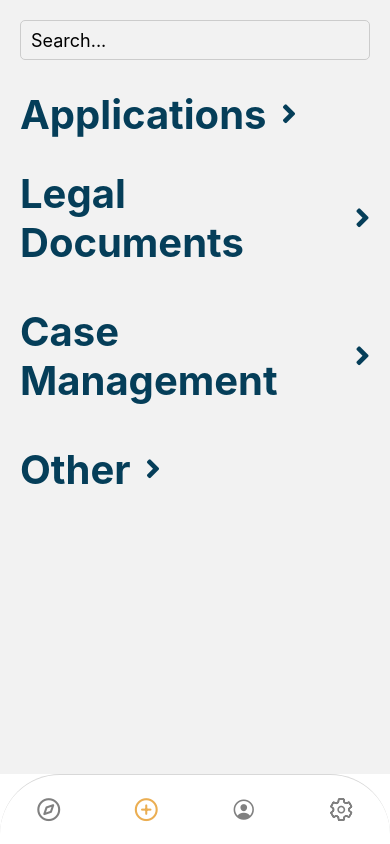
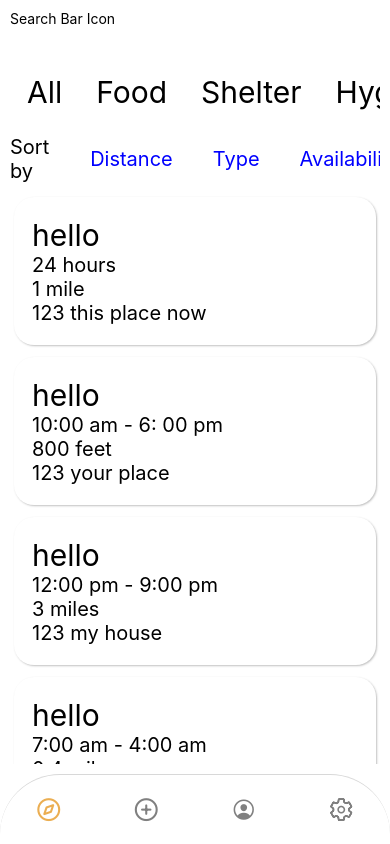
Before and after one commit to Valyria-Studios/geo_browser_app, a React Native app in the folder App/: screen /Applications in a window 390 px wide. Built offline with nearby package versions, Linux system fonts and the light colour scheme.

Commit message:
Updated Screens from new design layout

```diff
--- a/App/routes/AppNavigator.js
+++ b/App/routes/AppNavigator.js
@@ -1,8 +1,9 @@
 import React from "react";
 import { createBottomTabNavigator } from "@react-navigation/bottom-tabs";
-import Chat from "../screens/Chat";
+import Messages from "../screens/Messages";
 import Applications from "../screens/Applications";
 import Settings from "../screens/Settings";
+import Relationships from "../screens/Relationships";
 import Feathericons from "@expo/vector-icons/Feather";
 import Ionicons from "@expo/vector-icons/Ionicons";
 import Home from "../screens/Home";
@@ -20,10 +21,10 @@ const AppNavigator = () => {
           if (route.name === "Home") {
             iconName = focused ? "compass" : "compass";
             IconComponent = Feathericons;
-          } else if (route.name === "Applications") {
+          } else if (route.name === "Relationships") {
             iconName = focused ? "plus-circle" : "plus-circle";
             IconComponent = Feathericons;
-          } else if (route.name === "Chat") {
+          } else if (route.name === "Messages") {
             iconName = focused
               ? "person-circle-outline"
               : "person-circle-outline";
@@ -56,13 +57,13 @@ const AppNavigator = () => {
         options={{ headerShown: false }}
       />
       <Tab.Screen
-        name="Applications"
-        component={Applications}
+        name="Relationships"
+        component={Relationships}
         options={{ headerShown: false }}
       />
       <Tab.Screen
-        name="Chat"
-        component={Chat}
+        name="Messages"
+        component={Messages}
         options={{ headerShown: false }}
       />
       <Tab.Screen
--- a/App/screens/Applications.js
+++ b/App/screens/Applications.js
@@ -1,141 +1,141 @@
-import React, { useState } from "react";
-import {
-  View,
-  Text,
-  StyleSheet,
-  TouchableOpacity,
-  TextInput,
-} from "react-native";
-import { SafeAreaView } from "react-native-safe-area-context";
-import Icon from "react-native-vector-icons/FontAwesome5";
+// import React, { useState } from "react";
+// import {
+//   View,
+//   Text,
+//   StyleSheet,
+//   TouchableOpacity,
+//   TextInput,
+// } from "react-native";
+// import { SafeAreaView } from "react-native-safe-area-context";
+// import Icon from "react-native-vector-icons/FontAwesome5";
 
-export default function App() {
-  const [isDropdownVisible, setDropdownVisible] = useState(false);
-  const [searchQuery, setSearchQuery] = useState("");
-  const allItems = [
-    "Food Benefits",
-    "Health Insurance",
-    "Cash Assistance",
-    "Affordable Housing",
-    "Job Placement",
-    "Continuing Education",
-    "Disability Assistance",
-    "Legal Documents",
-    "Case Management",
-    "Other",
-  ];
+// export default function App() {
+//   const [isDropdownVisible, setDropdownVisible] = useState(false);
+//   const [searchQuery, setSearchQuery] = useState("");
+//   const allItems = [
+//     "Food Benefits",
+//     "Health Insurance",
+//     "Cash Assistance",
+//     "Affordable Housing",
+//     "Job Placement",
+//     "Continuing Education",
+//     "Disability Assistance",
+//     "Legal Documents",
+//     "Case Management",
+//     "Other",
+//   ];
 
-  const handleDropdownItemPress = (item) => {
-    console.log(`Item ${item} pressed.`);
-  };
+//   const handleDropdownItemPress = (item) => {
+//     console.log(`Item ${item} pressed.`);
+//   };
 
-  const handleTextPress = (index) => {
-    console.log(`Text ${index} pressed.`);
-  };
+//   const handleTextPress = (index) => {
+//     console.log(`Text ${index} pressed.`);
+//   };
 
-  const filteredItems = allItems.filter((item) =>
-    item.toLowerCase().includes(searchQuery.toLowerCase())
-  );
+//   const filteredItems = allItems.filter((item) =>
+//     item.toLowerCase().includes(searchQuery.toLowerCase())
+//   );
 
-  return (
-    <SafeAreaView style={styles.safeArea}>
-      <View style={styles.container}>
-        <TextInput
-          style={styles.searchInput}
-          placeholder="Search..."
-          onChangeText={(text) => setSearchQuery(text)}
-          value={searchQuery}
-        />
+//   return (
+//     <SafeAreaView style={styles.safeArea}>
+//       <View style={styles.container}>
+//         <TextInput
+//           style={styles.searchInput}
+//           placeholder="Search..."
+//           onChangeText={(text) => setSearchQuery(text)}
+//           value={searchQuery}
+//         />
 
-        <TouchableOpacity
-          activeOpacity={0.6}
-          onPress={() => setDropdownVisible(!isDropdownVisible)}
-          style={styles.dropdownButton}
-        >
-          <Text style={styles.text}>Applications</Text>
-          <Icon
-            name={isDropdownVisible ? "angle-down" : "angle-right"}
-            size={30}
-            style={styles.icon}
-          />
-        </TouchableOpacity>
+//         <TouchableOpacity
+//           activeOpacity={0.6}
+//           onPress={() => setDropdownVisible(!isDropdownVisible)}
+//           style={styles.dropdownButton}
+//         >
+//           <Text style={styles.text}>Applications</Text>
+//           <Icon
+//             name={isDropdownVisible ? "angle-down" : "angle-right"}
+//             size={30}
+//             style={styles.icon}
+//           />
+//         </TouchableOpacity>
 
-        {isDropdownVisible && (
-          <View style={styles.dropdownContainer}>
-            {filteredItems.slice(0, 7).map((item, index) => (
-              <TouchableOpacity
-                activeOpacity={0.6}
-                key={index}
-                onPress={() => handleDropdownItemPress(item)}
-              >
-                <Text style={styles.dropdownItem}>{item}</Text>
-              </TouchableOpacity>
-            ))}
-          </View>
-        )}
+//         {isDropdownVisible && (
+//           <View style={styles.dropdownContainer}>
+//             {filteredItems.slice(0, 7).map((item, index) => (
+//               <TouchableOpacity
+//                 activeOpacity={0.6}
+//                 key={index}
+//                 onPress={() => handleDropdownItemPress(item)}
+//               >
+//                 <Text style={styles.dropdownItem}>{item}</Text>
+//               </TouchableOpacity>
+//             ))}
+//           </View>
+//         )}
 
-        {filteredItems.slice(7).map((text, index) => (
-          <TouchableOpacity
-            activeOpacity={0.6}
-            key={index}
-            onPress={() => handleTextPress(index + 1)}
-            style={styles.textButton}
-          >
-            <Text style={styles.text}>{text}</Text>
-            <Icon name="angle-right" size={30} style={styles.icon} />
-          </TouchableOpacity>
-        ))}
-      </View>
-    </SafeAreaView>
-  );
-}
-const styles = StyleSheet.create({
-  safeArea: {
-    flex: 1,
-  },
-  container: {
-    flex: 1,
-    padding: 20,
-  },
-  text: {
-    fontWeight: "700",
-    fontSize: 40,
-    color: "#053e59",
-    marginVertical: 10,
-    marginRight: 15, // Adding spacing to the right of the text
-  },
-  icon: {
-    color: "#053e59",
-  },
-  dropdownButton: {
-    flexDirection: "row",
-    alignItems: "center",
-  },
-  textButton: {
-    flexDirection: "row",
-    alignItems: "center",
-    marginVertical: 10,
-  },
-  dropdownContainer: {
-    backgroundColor: "#f1f1f1",
-    borderRadius: 5,
-  },
-  dropdownItem: {
-    color: "#053e59",
-    fontWeight: "600",
-    fontSize: 25,
-    padding: 10,
-    paddingLeft: 40,
-    borderBottomColor: "#ddd",
-    borderBottomWidth: 1,
-  },
-  searchInput: {
-    height: 40,
-    borderColor: "#ccc",
-    borderWidth: 1,
-    borderRadius: 5,
-    padding: 10,
-    marginBottom: 20,
-    fontSize: 18,
-  },
-});
+//         {filteredItems.slice(7).map((text, index) => (
+//           <TouchableOpacity
+//             activeOpacity={0.6}
+//             key={index}
+//             onPress={() => handleTextPress(index + 1)}
+//             style={styles.textButton}
+//           >
+//             <Text style={styles.text}>{text}</Text>
+//             <Icon name="angle-right" size={30} style={styles.icon} />
+//           </TouchableOpacity>
+//         ))}
+//       </View>
+//     </SafeAreaView>
+//   );
+// }
+// const styles = StyleSheet.create({
+//   safeArea: {
+//     flex: 1,
+//   },
+//   container: {
+//     flex: 1,
+//     padding: 20,
+//   },
+//   text: {
+//     fontWeight: "700",
+//     fontSize: 40,
+//     color: "#053e59",
+//     marginVertical: 10,
+//     marginRight: 15, // Adding spacing to the right of the text
+//   },
+//   icon: {
+//     color: "#053e59",
+//   },
+//   dropdownButton: {
+//     flexDirection: "row",
+//     alignItems: "center",
+//   },
+//   textButton: {
+//     flexDirection: "row",
+//     alignItems: "center",
+//     marginVertical: 10,
+//   },
+//   dropdownContainer: {
+//     backgroundColor: "#f1f1f1",
+//     borderRadius: 5,
+//   },
+//   dropdownItem: {
+//     color: "#053e59",
+//     fontWeight: "600",
+//     fontSize: 25,
+//     padding: 10,
+//     paddingLeft: 40,
+//     borderBottomColor: "#ddd",
+//     borderBottomWidth: 1,
+//   },
+//   searchInput: {
+//     height: 40,
+//     borderColor: "#ccc",
+//     borderWidth: 1,
+//     borderRadius: 5,
+//     padding: 10,
+//     marginBottom: 20,
+//     fontSize: 18,
+//   },
+// });
--- a/App/screens/Chat.js
+++ b/App/screens/Messages.js
@@ -1,9 +1,9 @@
 import { StyleSheet, Text, View } from "react-native";
 
-export default function Chat() {
+export default function Messages() {
   return (
     <View style={styles.container}>
-      <Text>Chat Page</Text>
+      <Text>Messages Page</Text>
     </View>
   );
 }
--- /dev/null
+++ b/App/screens/Relationships.js
@@ -0,0 +1,18 @@
+import { StyleSheet, Text, View } from "react-native";
+
+export default function Relationships() {
+  return (
+    <View style={styles.container}>
+      <Text>Relationships Page</Text>
+    </View>
+  );
+}
+
+const styles = StyleSheet.create({
+  container: {
+    flex: 1,
+    backgroundColor: "#fff",
+    alignItems: "center",
+    justifyContent: "center",
+  },
+});
```
